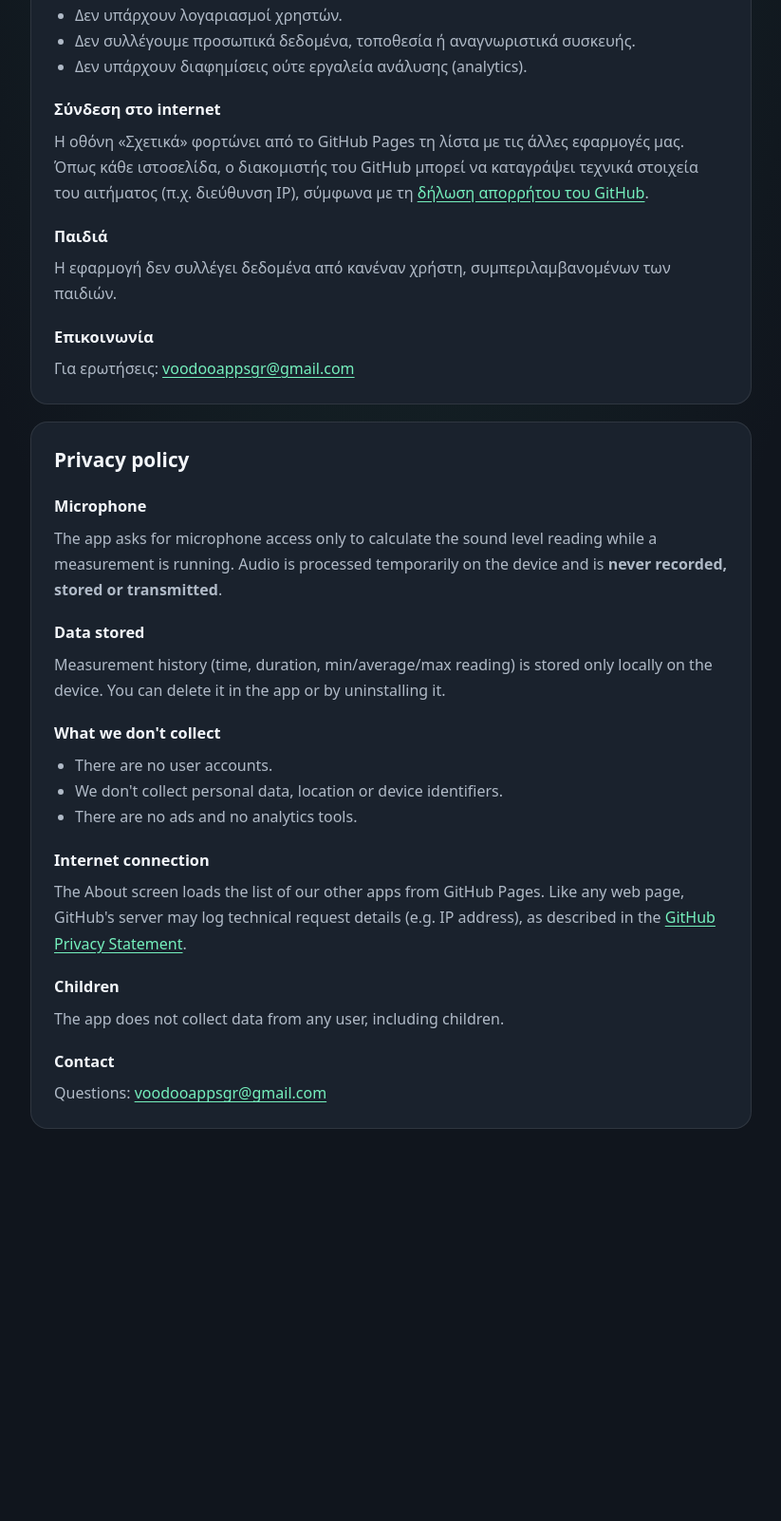
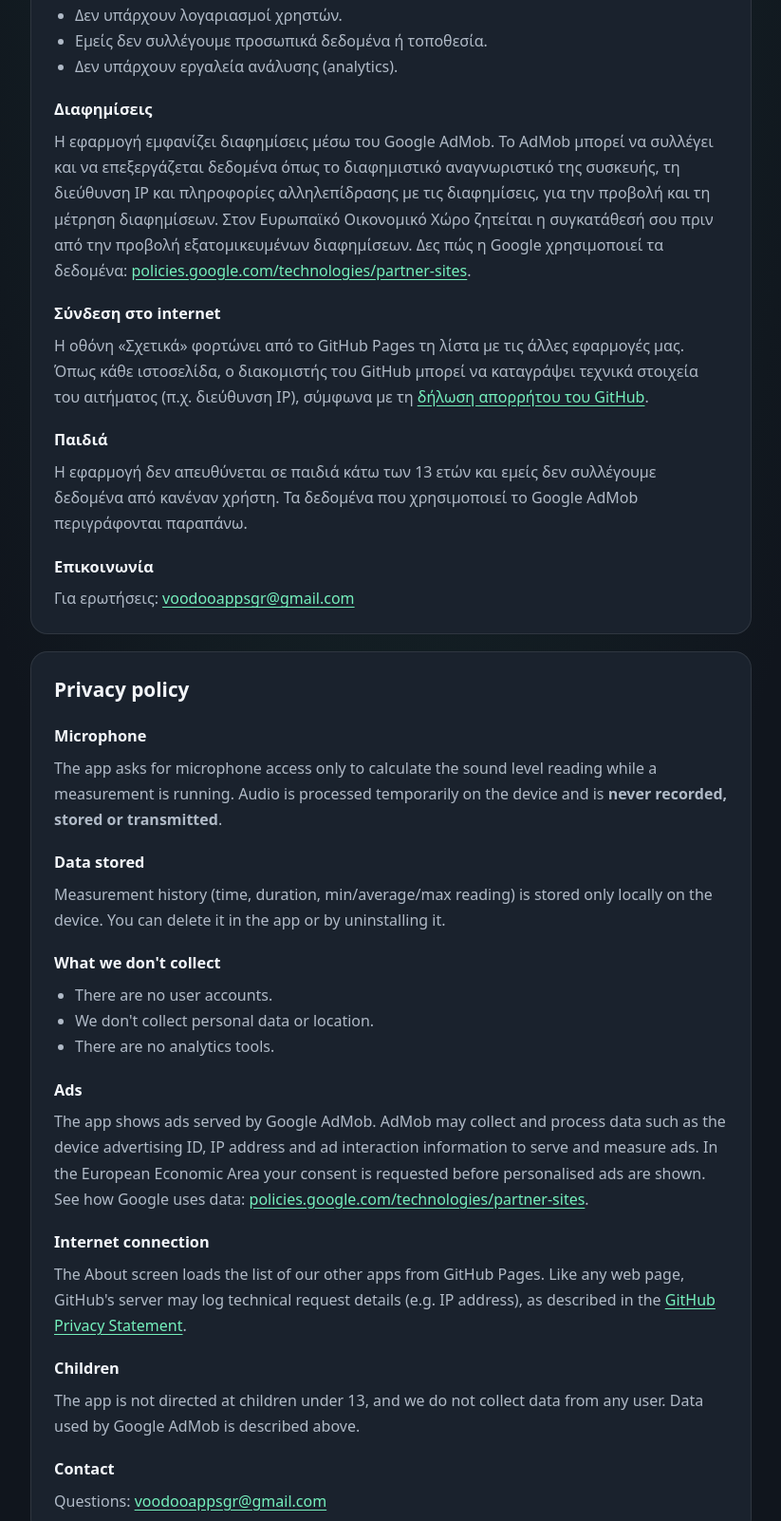
Before and after one commit to vagelisdermos/vagelisdermos.github.io, a plain HTML site: page decibelmeter_privacy.html in a window 1280 px wide. Shown: the part 553-2155 px from the top of the page at 95% size, without its empty margins (228-1051 px from the left). Before the commit the page ends 1778 px from the top, so only its background shows below. Drawn offline with Linux system fonts and the light colour scheme.

Commit message:
Decibel meter privacy policy: disclose Google AdMob ads
Co-Authored-By: Claude Opus 5.5 <noreply@anthropic.com>

```diff
--- a/decibelmeter_privacy.html
+++ b/decibelmeter_privacy.html
@@ -44,7 +44,7 @@
   <main>
     <div class="brand">VOODOO</div>
     <h1>Voodoo Decibel meter</h1>
-    <p class="updated">Πολιτική απορρήτου · Privacy policy — 2 Νοεμβρίου 2026 / November 2, 2026</p>
+    <p class="updated">Πολιτική απορρήτου · Privacy policy — 5 Νοεμβρίου 2026 / November 5, 2026</p>
     <nav><a href="#el">Ελληνικά</a><a href="#en">English</a></nav>
 
     <section class="card" id="el" lang="el">
@@ -59,15 +59,18 @@
       <h3>Τι δεν συλλέγουμε</h3>
       <ul>
         <li>Δεν υπάρχουν λογαριασμοί χρηστών.</li>
-        <li>Δεν συλλέγουμε προσωπικά δεδομένα, τοποθεσία ή αναγνωριστικά συσκευής.</li>
-        <li>Δεν υπάρχουν διαφημίσεις ούτε εργαλεία ανάλυσης (analytics).</li>
+        <li>Εμείς δεν συλλέγουμε προσωπικά δεδομένα ή τοποθεσία.</li>
+        <li>Δεν υπάρχουν εργαλεία ανάλυσης (analytics).</li>
       </ul>
+
+      <h3>Διαφημίσεις</h3>
+      <p>Η εφαρμογή εμφανίζει διαφημίσεις μέσω του Google AdMob. Το AdMob μπορεί να συλλέγει και να επεξεργάζεται δεδομένα όπως το διαφημιστικό αναγνωριστικό της συσκευής, τη διεύθυνση IP και πληροφορίες αλληλεπίδρασης με τις διαφημίσεις, για την προβολή και τη μέτρηση διαφημίσεων. Στον Ευρωπαϊκό Οικονομικό Χώρο ζητείται η συγκατάθεσή σου πριν από την προβολή εξατομικευμένων διαφημίσεων. Δες πώς η Google χρησιμοποιεί τα δεδομένα: <a href="https://policies.google.com/technologies/partner-sites">policies.google.com/technologies/partner-sites</a>.</p>
 
       <h3>Σύνδεση στο internet</h3>
       <p>Η οθόνη «Σχετικά» φορτώνει από το GitHub Pages τη λίστα με τις άλλες εφαρμογές μας. Όπως κάθε ιστοσελίδα, ο διακομιστής του GitHub μπορεί να καταγράψει τεχνικά στοιχεία του αιτήματος (π.χ. διεύθυνση IP), σύμφωνα με τη <a href="https://docs.github.com/site-policy/privacy-policies/github-general-privacy-statement">δήλωση απορρήτου του GitHub</a>.</p>
 
       <h3>Παιδιά</h3>
-      <p>Η εφαρμογή δεν συλλέγει δεδομένα από κανέναν χρήστη, συμπεριλαμβανομένων των παιδιών.</p>
+      <p>Η εφαρμογή δεν απευθύνεται σε παιδιά κάτω των 13 ετών και εμείς δεν συλλέγουμε δεδομένα από κανέναν χρήστη. Τα δεδομένα που χρησιμοποιεί το Google AdMob περιγράφονται παραπάνω.</p>
 
       <h3>Επικοινωνία</h3>
       <p>Για ερωτήσεις: <a href="mailto:voodooappsgr@gmail.com">voodooappsgr@gmail.com</a></p>
@@ -85,15 +88,18 @@
       <h3>What we don't collect</h3>
       <ul>
         <li>There are no user accounts.</li>
-        <li>We don't collect personal data, location or device identifiers.</li>
-        <li>There are no ads and no analytics tools.</li>
+        <li>We don't collect personal data or location.</li>
+        <li>There are no analytics tools.</li>
       </ul>
+
+      <h3>Ads</h3>
+      <p>The app shows ads served by Google AdMob. AdMob may collect and process data such as the device advertising ID, IP address and ad interaction information to serve and measure ads. In the European Economic Area your consent is requested before personalised ads are shown. See how Google uses data: <a href="https://policies.google.com/technologies/partner-sites">policies.google.com/technologies/partner-sites</a>.</p>
 
       <h3>Internet connection</h3>
       <p>The About screen loads the list of our other apps from GitHub Pages. Like any web page, GitHub's server may log technical request details (e.g. IP address), as described in the <a href="https://docs.github.com/site-policy/privacy-policies/github-general-privacy-statement">GitHub Privacy Statement</a>.</p>
 
       <h3>Children</h3>
-      <p>The app does not collect data from any user, including children.</p>
+      <p>The app is not directed at children under 13, and we do not collect data from any user. Data used by Google AdMob is described above.</p>
 
       <h3>Contact</h3>
       <p>Questions: <a href="mailto:voodooappsgr@gmail.com">voodooappsgr@gmail.com</a></p>
```
